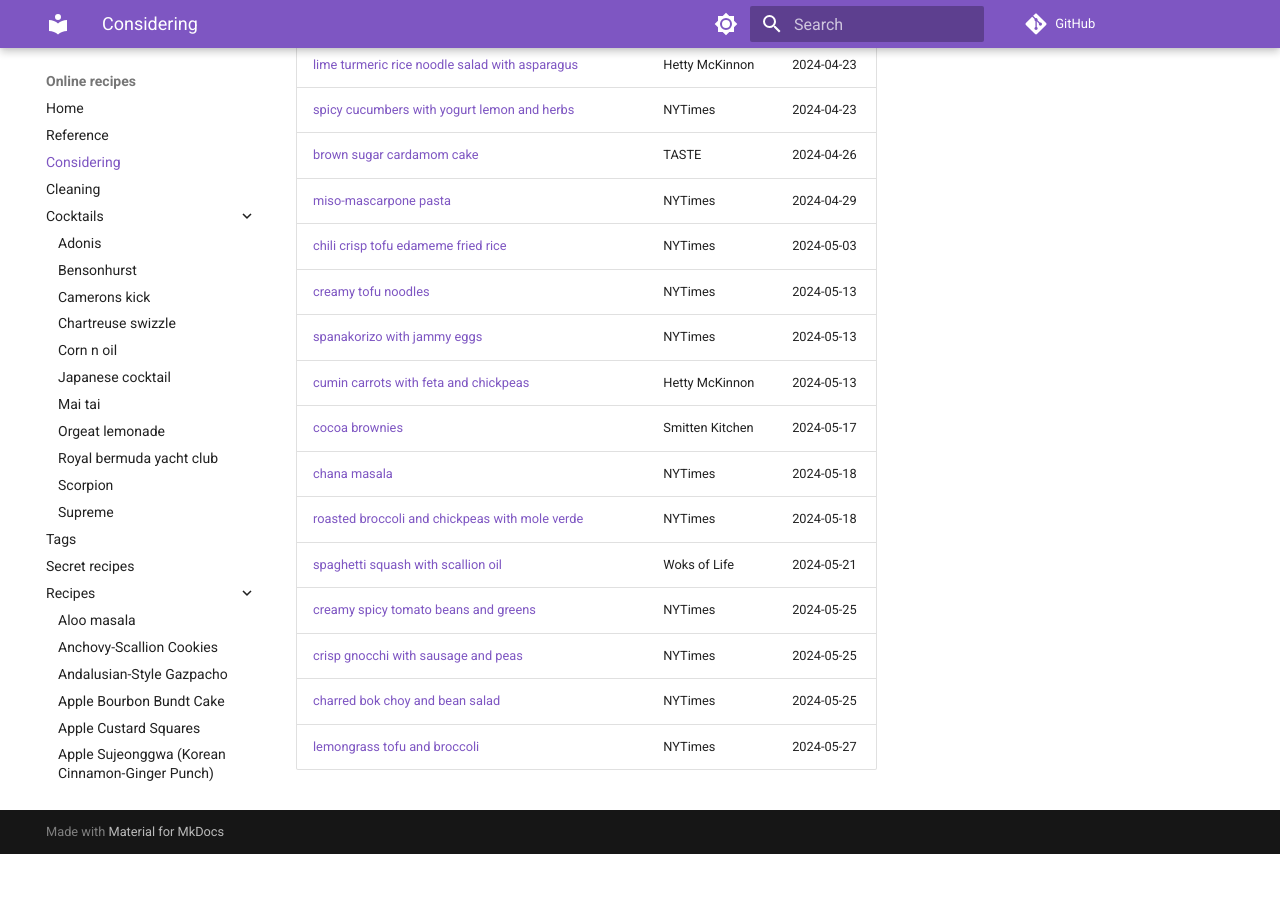
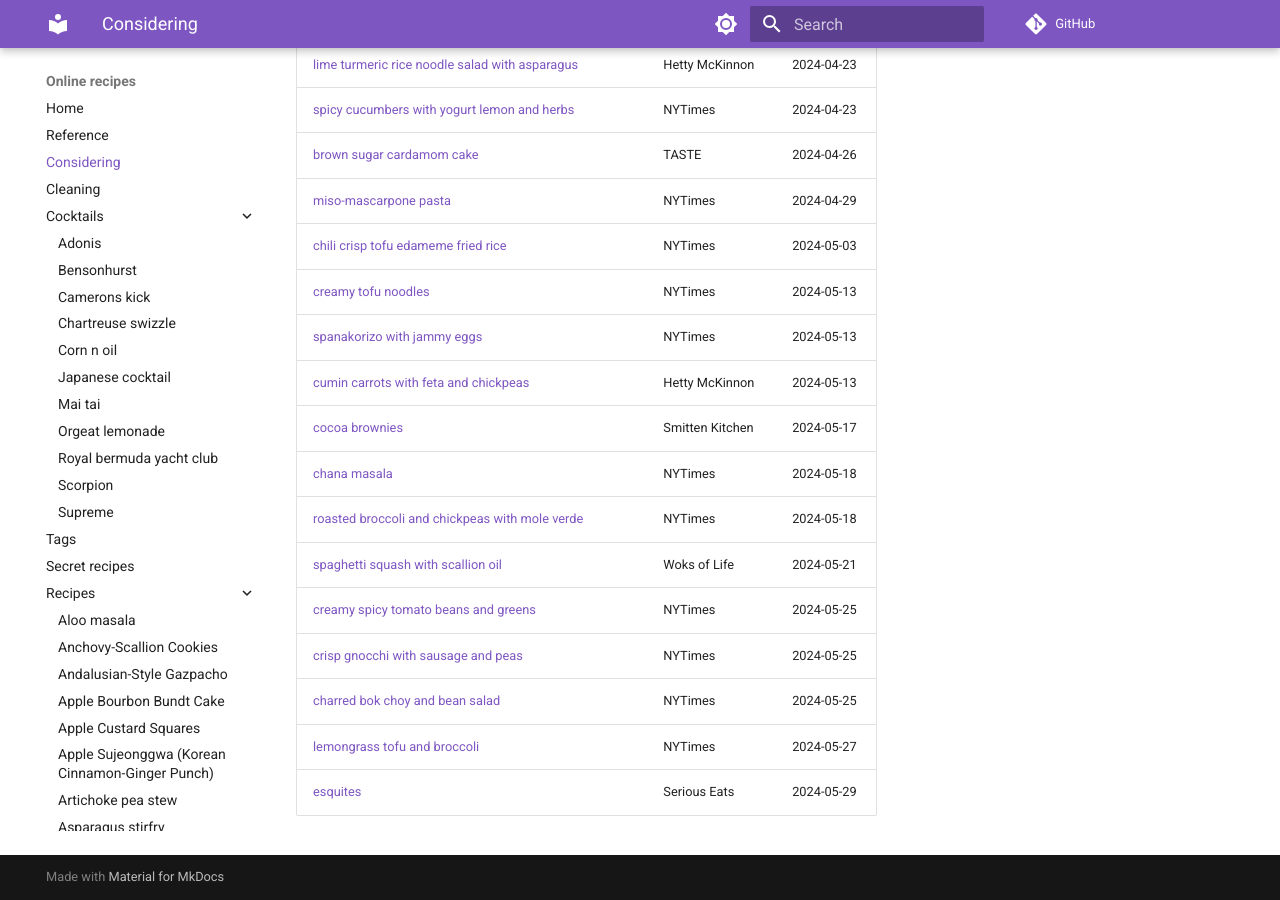
Before and after one commit to billbrod/recipes, an MkDocs documentation site: the page built from docs/considering.md, in a window 1280 px wide and 900 px high, scrolled down 3139 px. Built offline with MkDocs 1.6.1 and Material for MkDocs 9.7.7, drawn with Linux system fonts in a browser that asks for light colours; comment, search, counter and statistics services are not loaded; before the commit the page ends 3993 px from its top, so only the background shows below that.

Commit message:
updates considering

```diff
--- a/docs/considering.md
+++ b/docs/considering.md
@@ -82,4 +82,5 @@
 | [creamy spicy tomato beans and greens](https://cooking.nytimes.com/recipes/1025325-creamy-spicy-tomato-beans-and-greens)                                         | NYTimes         | 2024-05-25                       |
 | [crisp gnocchi with sausage and peas](https://cooking.nytimes.com/recipes/1024164-crisp-gnocchi-with-sausage-and-peas)                                           | NYTimes         | 2024-05-25                       |
 | [charred bok choy and bean salad](https://cooking.nytimes.com/recipes/1025398-charred-bok-choy-and-cannellini-bean-salad)                                        | NYTimes         | 2024-05-25                       |
-| [lemongrass tofu and broccoli](https://cooking.nytimes.com/recipes/1025400-lemongrass-tofu-and-broccoli)                                                         | NYTimes         | 2024-05-27                                 |
+| [lemongrass tofu and broccoli](https://cooking.nytimes.com/recipes/1025400-lemongrass-tofu-and-broccoli)                                                         | NYTimes         | 2024-05-27                       |
+| [esquites](https://www.seriouseats.com/esquites-mexican-street-corn-salad-recipe)                                                                                | Serious Eats    | 2024-05-29                                 |
```
